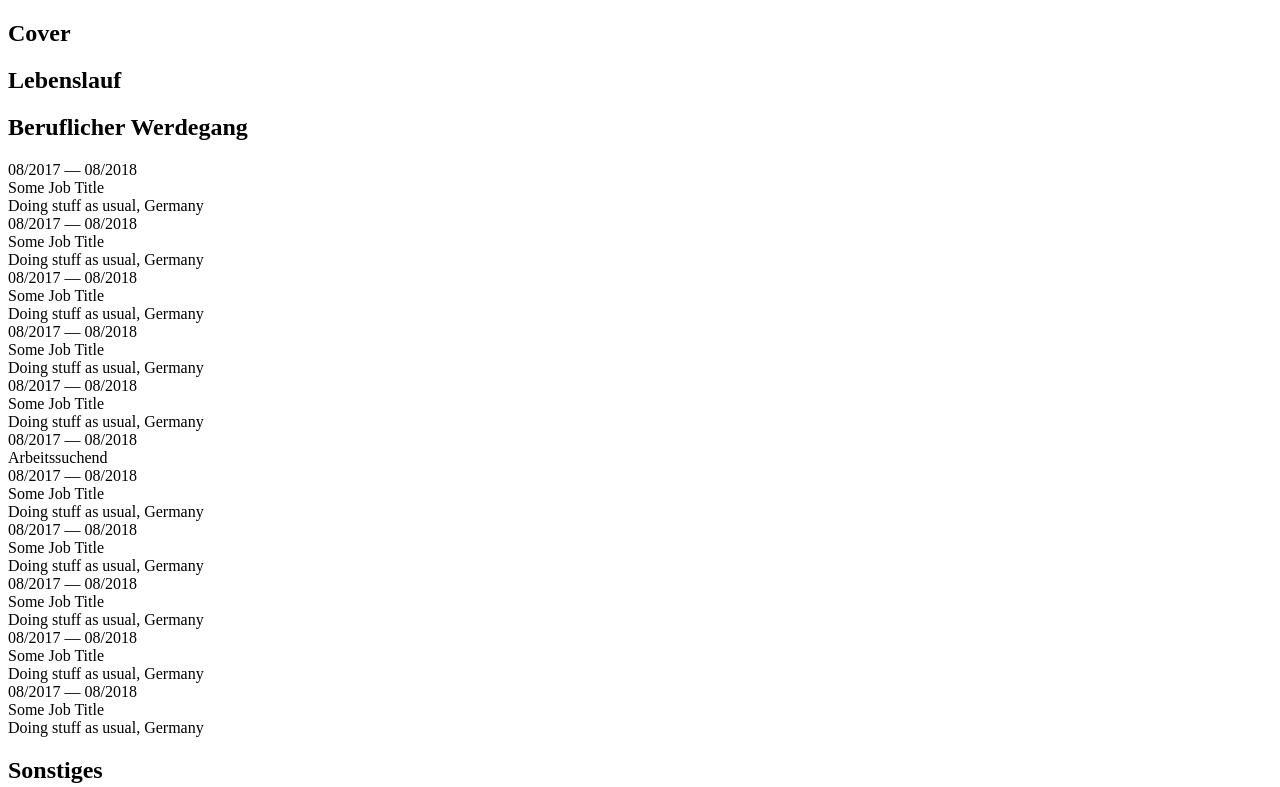
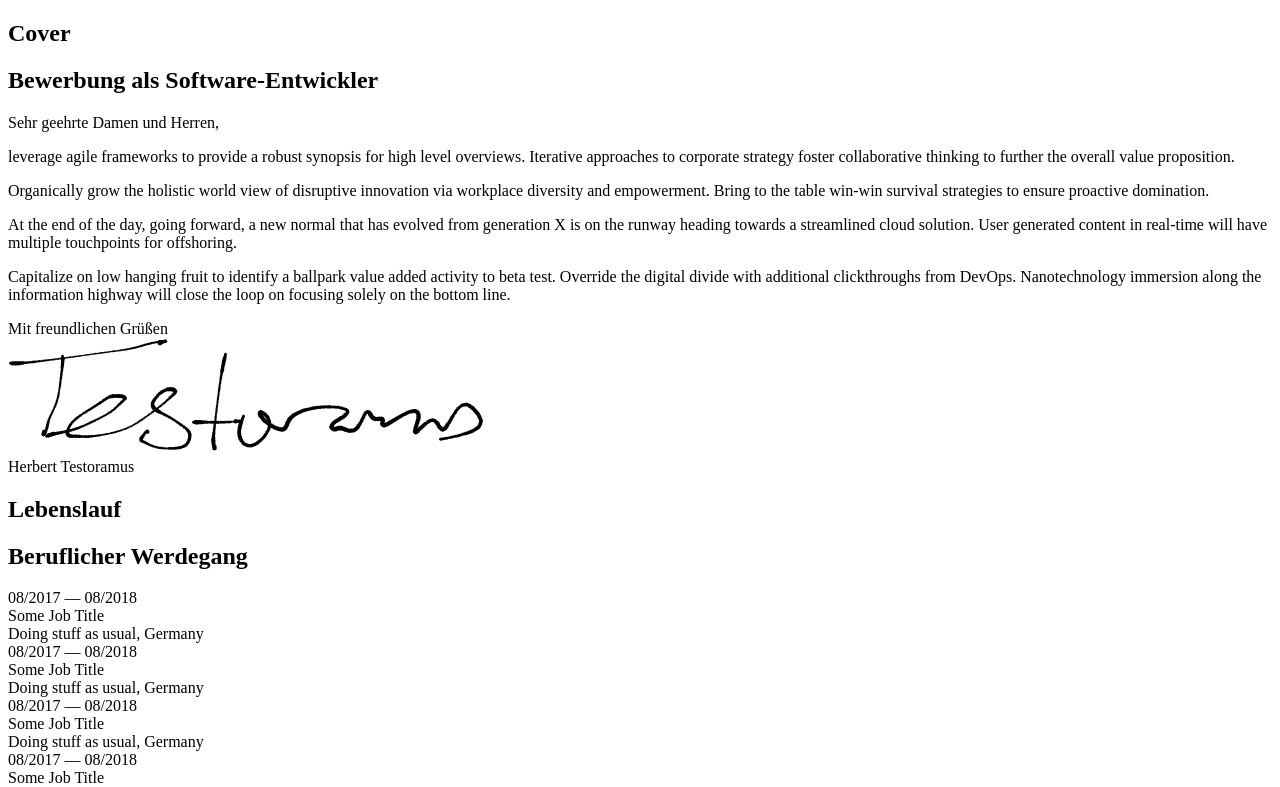
Before and after one commit to theovier/printable-multipage-cv, a Vue app: page / in a window 1280 px wide. Shown: the top 787 px of the page. Built offline with nearby package versions, Linux system fonts and the light colour scheme; the HTML template or start-up script is replaced by a standard one.

Commit message:
add example cover letter

```diff
--- a/src/views/Playground.vue
+++ b/src/views/Playground.vue
@@ -1,5 +1,6 @@
 <template>
 	<cover />
+	<letter />
 	<history />
 	<page>
 		<template #header>
@@ -10,6 +11,7 @@
 
 <script setup>
 import Cover from "@/views/pages/Cover.vue";
+import Letter from "@/views/pages/Letter.vue";
 import History from "@/views/pages/History.vue";
 import Page from "@/views/pages/Page.vue";
 import PageHeader from "@/components/headers/PageHeader.vue";
--- /dev/null
+++ b/src/views/pages/Letter.vue
@@ -0,0 +1,51 @@
+<template>
+	<page>
+		<template #header>
+			<page-header headline="Bewerbung als Software-Entwickler" />
+		</template>
+		<div class="mt-28 space-y-8 text-sm">
+			<div class="space-y-8">
+				<div>Sehr geehrte Damen und Herren,</div>
+				<div class="space-y-2">
+					<p>
+						leverage agile frameworks to provide a robust synopsis
+						for high level overviews. Iterative approaches to
+						corporate strategy foster collaborative thinking to
+						further the overall value proposition.
+					</p>
+					<p>
+						Organically grow the holistic world view of disruptive
+						innovation via workplace diversity and empowerment.
+						Bring to the table win-win survival strategies to ensure
+						proactive domination.
+					</p>
+					<p>
+						At the end of the day, going forward, a new normal that
+						has evolved from generation X is on the runway heading
+						towards a streamlined cloud solution. User generated
+						content in real-time will have multiple touchpoints for
+						offshoring.
+					</p>
+					<p>
+						Capitalize on low hanging fruit to identify a ballpark
+						value added activity to beta test. Override the digital
+						divide with additional clickthroughs from DevOps.
+						Nanotechnology immersion along the information highway
+						will close the loop on focusing solely on the bottom
+						line.
+					</p>
+				</div>
+			</div>
+			<div class="space-y-6">
+				<div>Mit freundlichen Grüßen</div>
+				<img src="src/assets/signature.png" class="mt-2 h-10" />
+				<div>Herbert Testoramus</div>
+			</div>
+		</div>
+	</page>
+</template>
+
+<script setup>
+import Page from "@/views/pages/Page.vue";
+import PageHeader from "@/components/headers/PageHeader.vue";
+</script>
--- a/src/views/pages/Page.vue
+++ b/src/views/pages/Page.vue
@@ -1,5 +1,5 @@
 <template>
-	<div class="my-16 break-after-page">
+	<div class="my-20 break-after-page">
 		<slot name="header" />
 		<div class="mx-24">
 			<slot />
```
Also changed, not shown: src/assets/signature.png (added), 1 other file (tests, documents, lock files or other folders).
